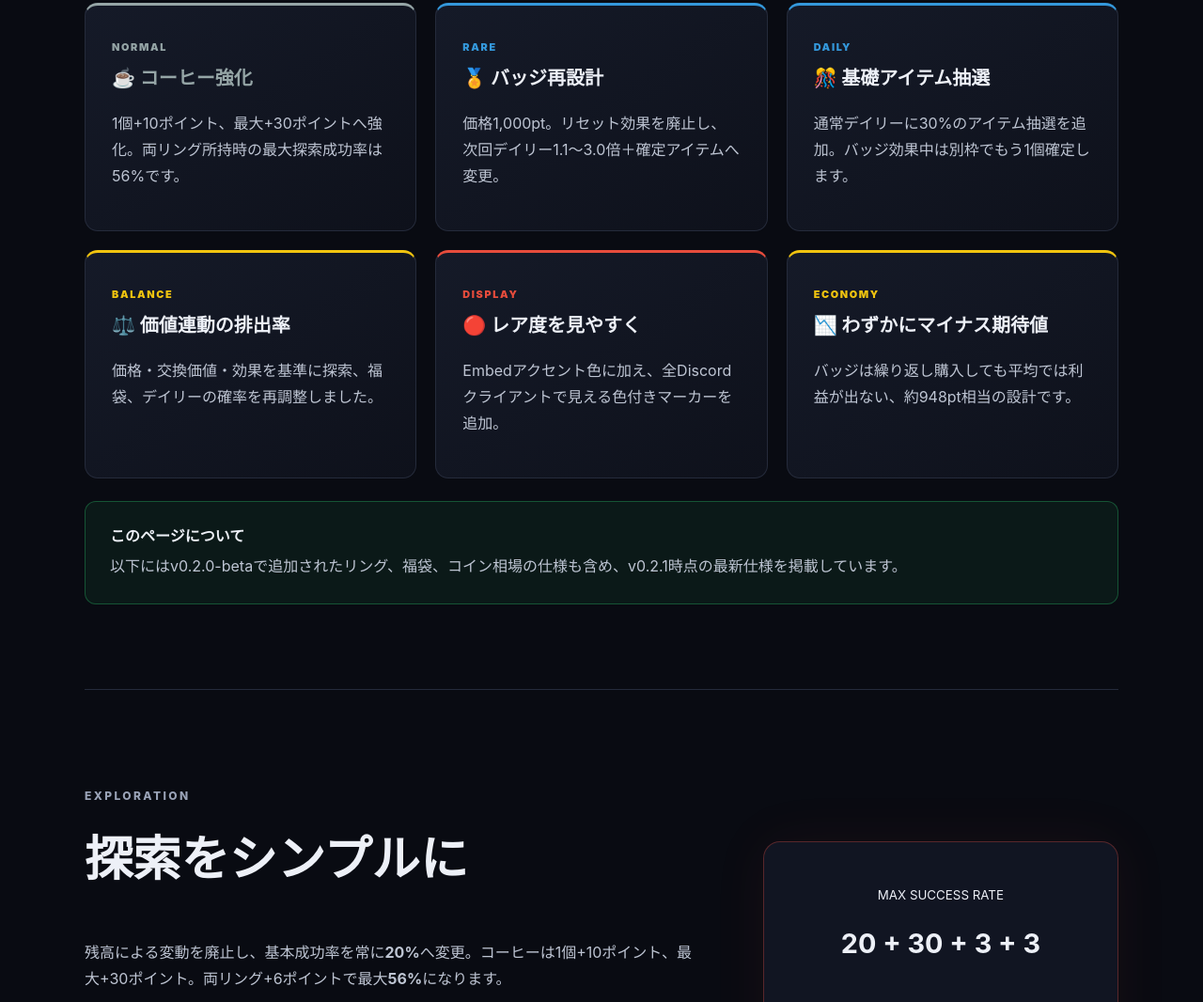
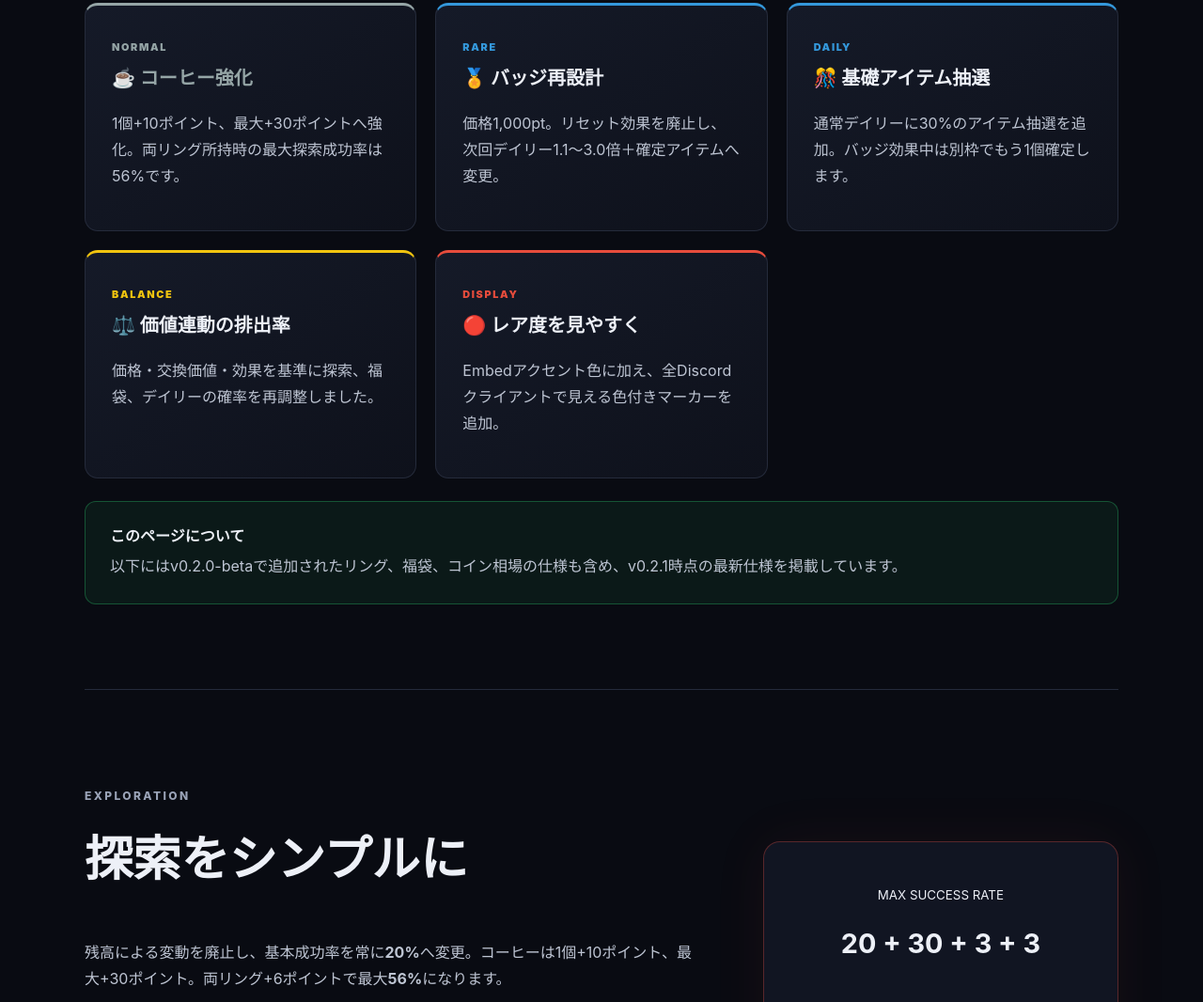
Before and after one commit to Neo-Oi/riberibe-shopping-patch-notes, a plain HTML site: page index.html in a window 1280 px wide. Shown: the part 923-1989 px from the top of the page at 94% size. Drawn offline with Linux system fonts and the light colour scheme.

Commit message:
Remove expected-value note from patch notes

```diff
--- a/index.html
+++ b/index.html
@@ -29,7 +29,6 @@
         <article class="card rare"><span class="rarity">DAILY</span><h3>🎊 基礎アイテム抽選</h3><p>通常デイリーに30%のアイテム抽選を追加。バッジ効果中は別枠でもう1個確定します。</p></article>
         <article class="card jackpot"><span class="rarity">BALANCE</span><h3>⚖️ 価値連動の排出率</h3><p>価格・交換価値・効果を基準に探索、福袋、デイリーの確率を再調整しました。</p></article>
         <article class="card legendary"><span class="rarity">DISPLAY</span><h3>🔴 レア度を見やすく</h3><p>Embedアクセント色に加え、全Discordクライアントで見える色付きマーカーを追加。</p></article>
-        <article class="card jackpot"><span class="rarity">ECONOMY</span><h3>📉 わずかにマイナス期待値</h3><p>バッジは繰り返し購入しても平均では利益が出ない、約948pt相当の設計です。</p></article>
       </div>
       <aside class="notice"><strong>このページについて</strong><p>以下にはv0.2.0-betaで追加されたリング、福袋、コイン相場の仕様も含め、v0.2.1時点の最新仕様を掲載しています。</p></aside>
     </section>
```
